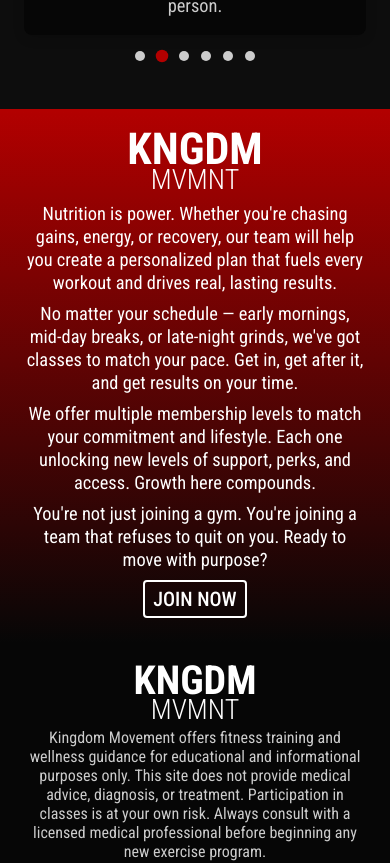
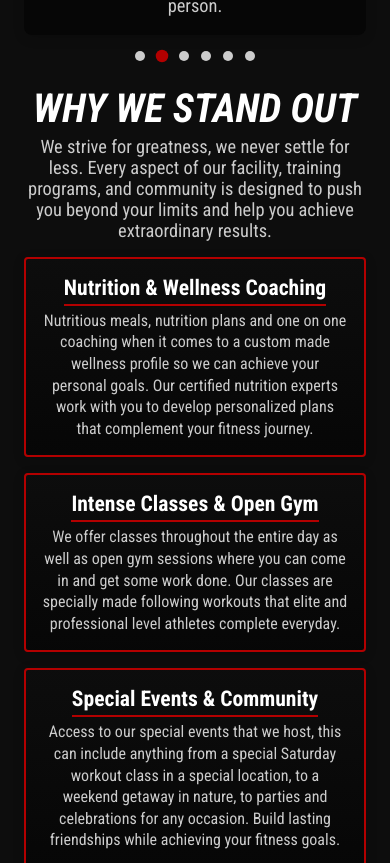
Before and after one commit to gilmerperez/kingdom-movement, a React (Vite) app: page / in a window 390 px wide. Shown: the part 1914-2777 px from the top of the page. Built offline with nearby package versions, Linux system fonts and the light colour scheme.

Commit message:
Added and styled content in WhyUs component

```diff
--- a/src/components/WhyUs/WhyUs.jsx
+++ b/src/components/WhyUs/WhyUs.jsx
@@ -2,9 +2,71 @@ import styles from "./WhyUs.module.css";
 
 function WhyUs() {
   return (
-    <>
-      <section className={styles.whyUsSection}></section>
-    </>
+    <section className={styles.whyUsSection}>
+      <div className={styles.container}>
+        {/* Title */}
+        <h2 className={styles.title}>WHY WE STAND OUT</h2>
+
+        {/* Description */}
+        <p className={styles.description}>
+          We strive for greatness, we never settle for less. Every aspect of our facility, training programs, and
+          community is designed to push you beyond your limits and help you achieve extraordinary results.
+        </p>
+
+        {/* Benefits grid */}
+        <div className={styles.benefitsGrid}>
+          {/* Nutrition & wellness coaching */}
+          <div className={styles.benefitCard}>
+            <h3 className={styles.cardTitle}>Nutrition & Wellness Coaching</h3>
+            <p className={styles.cardText}>
+              Nutritious meals, nutrition plans and one on one coaching when it comes to a custom made wellness profile
+              so we can achieve your personal goals. Our certified nutrition experts work with you to develop
+              personalized plans that complement your fitness journey.
+            </p>
+          </div>
+
+          {/* Intense classes & open gym */}
+          <div className={styles.benefitCard}>
+            <h3 className={styles.cardTitle}>Intense Classes & Open Gym</h3>
+            <p className={styles.cardText}>
+              We offer classes throughout the entire day as well as open gym sessions where you can come in and get some
+              work done. Our classes are specially made following workouts that elite and professional level athletes
+              complete everyday.
+            </p>
+          </div>
+
+          {/* Special events & community */}
+          <div className={styles.benefitCard}>
+            <h3 className={styles.cardTitle}>Special Events & Community</h3>
+            <p className={styles.cardText}>
+              Access to our special events that we host, this can include anything from a special Saturday workout class
+              in a special location, to a weekend getaway in nature, to parties and celebrations for any occasion. Build
+              lasting friendships while achieving your fitness goals.
+            </p>
+          </div>
+
+          {/* Expert level equipment */}
+          <div className={styles.benefitCard}>
+            <h3 className={styles.cardTitle}>Expert Level Equipment</h3>
+            <p className={styles.cardText}>
+              Expert level equipment where you could come into a class as a complete beginner and we have everything
+              there that takes you from beginner to elite level athlete. Our facility is equipped with the latest
+              technology and equipment used by professional athletes.
+            </p>
+          </div>
+
+          {/* Personalized training programs*/}
+          <div className={styles.benefitCard}>
+            <h3 className={styles.cardTitle}>Personalized Training Programs</h3>
+            <p className={styles.cardText}>
+              Our one-on-one personalized training sessions are tailored to your specific fitness needs and goals.
+              Whether you're a beginner or an experienced athlete, our expert trainers will create a custom workout plan
+              to help you achieve optimum results.
+            </p>
+          </div>
+        </div>
+      </div>
+    </section>
   );
 }
 
--- a/src/components/WhyUs/WhyUs.module.css
+++ b/src/components/WhyUs/WhyUs.module.css
@@ -1,9 +1,129 @@
 .whyUsSection {
   width: 100%;
-  display: flex;
   margin: 0 auto;
   max-width: 1200px;
+}
+
+.container {
+  display: flex;
   align-items: center;
-  flex-direction: row;
+  flex-direction: column;
   justify-content: center;
 }
+
+/* Title */
+.title {
+  font-size: 3.5rem;
+  font-style: italic;
+  margin-bottom: 0.25rem;
+}
+
+/* Description */
+.description {
+  max-width: 1000px;
+  font-size: 1.35rem;
+  margin-bottom: 1.5rem;
+  color: var(--text-secondary);
+}
+
+/* Benefits grid */
+.benefitsGrid {
+  width: 100%;
+  gap: 1.25rem;
+  display: flex;
+  flex-wrap: wrap;
+  align-items: center;
+  justify-content: center;
+}
+
+/* Benefit cards */
+.benefitCard {
+  flex: 1;
+  padding: 1rem;
+  min-width: 500px;
+  max-width: 400px;
+  border-radius: 8px;
+  transition: 0.3s ease-in;
+  border: 2px solid var(--primary);
+  box-shadow: 0 3px 12px rgba(0, 0, 0, 0.15);
+  background: linear-gradient(to top, var(--header-bg-color), var(--bg-color));
+}
+
+.benefitCard:hover {
+  transform: translateY(-5px);
+  box-shadow: 0 5px 15px rgba(0, 0, 0, 0.3);
+}
+
+/* Dark mode hover */
+html[data-theme="dark"] .benefitCard:hover {
+  background: linear-gradient(to top, var(--primary), var(--bg-color));
+}
+
+/* Card title */
+.cardTitle {
+  padding-bottom: 0.25rem;
+  font-size: 1.75rem;
+  display: inline-block;
+  margin-bottom: 0.25rem;
+  border-bottom: 2px solid var(--primary);
+}
+
+/* Card text */
+.cardText {
+  line-height: 1.35;
+  font-size: 1.25rem;
+  color: var(--text-secondary);
+}
+
+/* Tablet responsiveness */
+@media (max-width: 768px) {
+  .title {
+    font-size: 3rem;
+  }
+
+  .description {
+    font-size: 1.25rem;
+    margin-bottom: 1rem;
+  }
+
+  .benefitsGrid {
+    gap: 1rem;
+  }
+
+  .benefitCard {
+    border-radius: 6px;
+  }
+
+  .cardTitle {
+    font-size: 1.5rem;
+    margin-bottom: 0.25rem;
+  }
+
+  .cardText {
+    font-size: 1.15rem;
+  }
+}
+
+/* Mobile responsiveness */
+@media (max-width: 480px) {
+  .title {
+    font-size: 2.5rem;
+  }
+
+  .description {
+    font-size: 1.15rem;
+  }
+
+  .benefitCard {
+    min-width: 100%;
+    border-radius: 4px;
+  }
+
+  .cardTitle {
+    font-size: 1.35rem;
+  }
+
+  .cardText {
+    font-size: 1rem;
+  }
+}
--- a/src/pages/Home/Home.jsx
+++ b/src/pages/Home/Home.jsx
@@ -1,5 +1,6 @@
 import { useEffect } from "react";
 import styles from "./Home.module.css";
+import WhyUs from "../../components/WhyUs/WhyUs";
 import Banner from "../../components/Banner/Banner";
 import Coaches from "../../components/Coaches/Coaches";
 import HomeCTA from "../../components/HomeCTA/HomeCTA";
@@ -35,6 +36,8 @@ function Home() {
           </div>
           {/* Coaches */}
           <Coaches />
+          {/* Why us */}
+          <WhyUs />
         </section>
       </main>
       {/* CTA component */}
```
